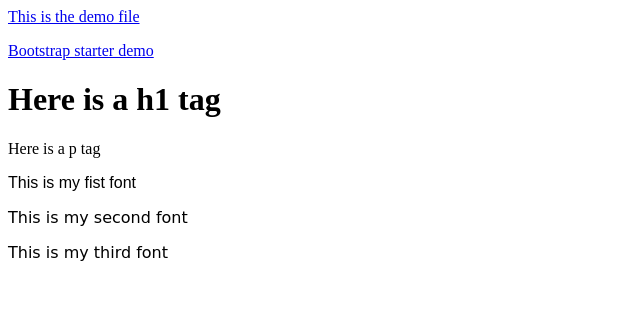
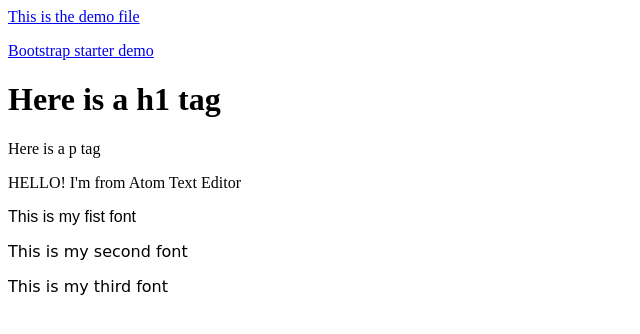
Before and after one commit to PaytonADugas/MazeViz, a PHP site: page / in a window 1280 px wide. Shown: the top 334 px of the page, without its empty margins (0-640 px from the left). Run offline with PHP 8.4, Linux system fonts and the light colour scheme; some web fonts are replaced.

Commit message:
I added a <p> tag thingo

```diff
--- a/index.php
+++ b/index.php
@@ -13,6 +13,7 @@
     <a href="bootstrap_sample.html">Bootstrap starter demo</a>
     <h1 class="display-4">Here is a h1 tag</h1>
     <p class="lead">Here is a p tag</p>
+    <p>HELLO! I'm from Atom Text Editor<p>
 
     <p class="font_1">This is my fist font<p>
     <P class="font_2">This is my second font<p>
```
